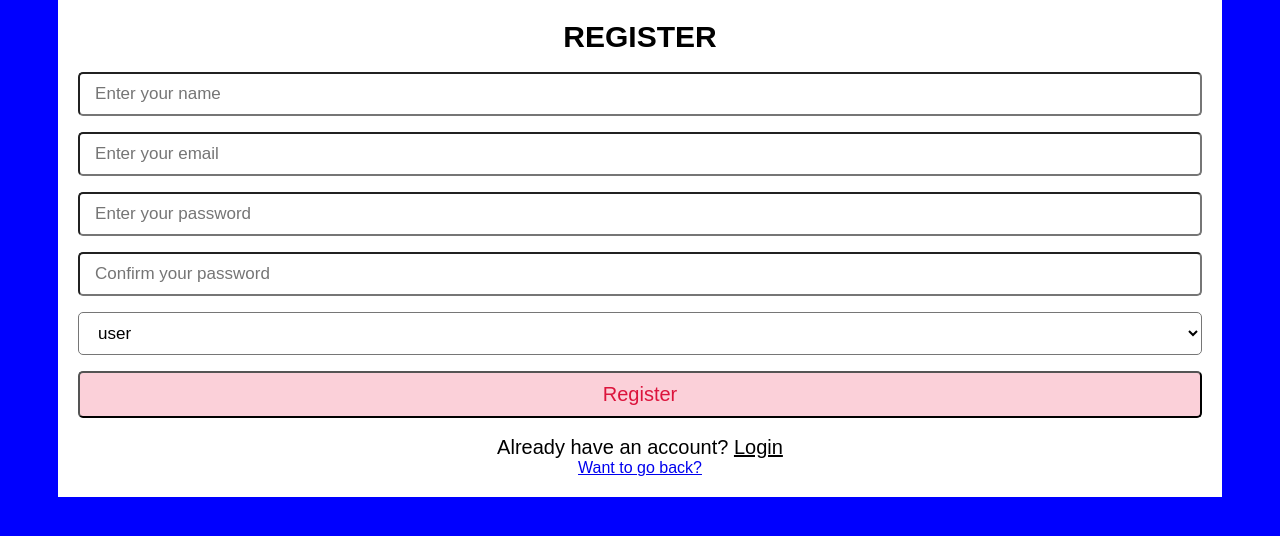
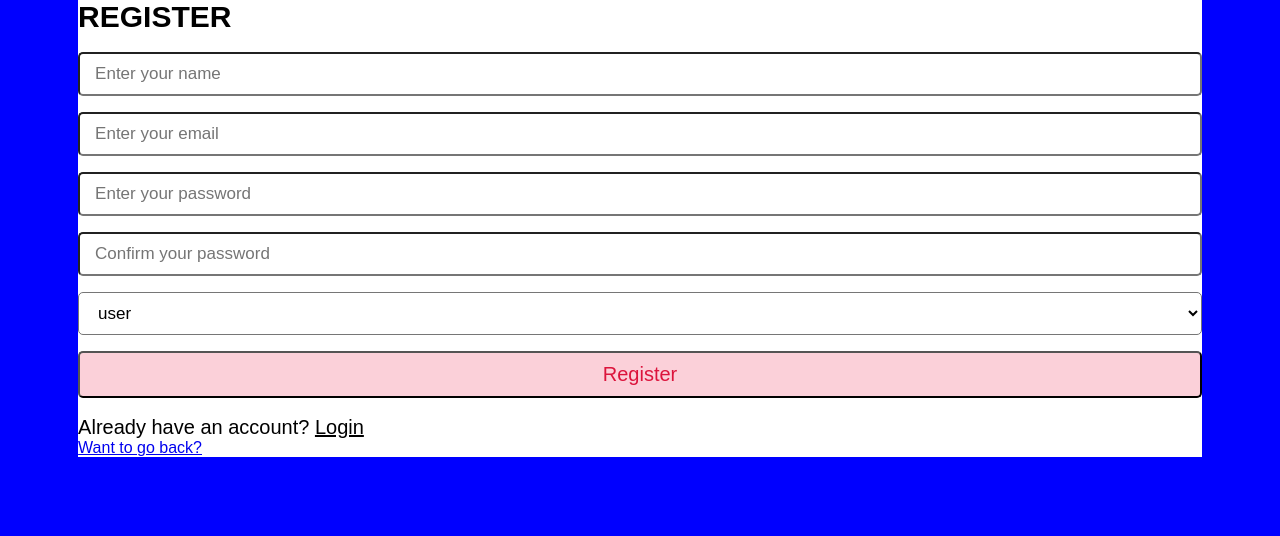
Before and after one commit to Jerkrop/jeremykropa.com_Website, a PHP site: page /register_form.php in a window 1280 px wide. Shown: the top 536 px of the page. Run offline with PHP 8.4, Linux system fonts and the light colour scheme; some libraries are stand-ins or nearby versions.

```diff
--- a/css/form.css
+++ b/css/form.css
@@ -26,12 +26,7 @@
 
  }
 
- .form-container form{
-    padding:20px;
-    border-radius: 5px;
-    text-align: center;
 
- }
 
  .form-container form h3{
     font-size: 30px;
```
